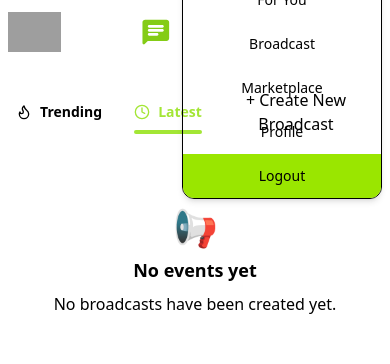
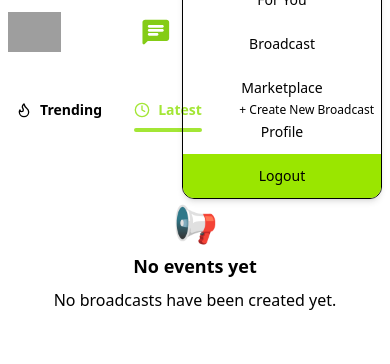
Before and after one commit to E1PBP/movezz, a Django app: page /broadcast/latest/ in a window 390 px wide. Shown: the top 364 px of the page. Run offline with Django 5.2, Linux system fonts and the light colour scheme; data that the repository does not hold is empty; some libraries are stand-ins or nearby versions; grey boxes are pictures that could not be loaded.

Commit message:
style: more responsive lmao

```diff
--- a/broadcast_module/templates/broadcasts/event_list.html
+++ b/broadcast_module/templates/broadcasts/event_list.html
@@ -28,7 +28,7 @@
         <div id="tab-indicator" class="absolute bottom-0 rounded-full transition-all duration-300 ease-out"
              style="height:4px; left:0; width:0; background-color: #A3E635;"></div>
       </div>
-      <button class="btn btn-warning ml-4" onclick="showCreateModal()">+ Create New Broadcast</button>
+      <button class="btn btn-warning ml-4 max-sm:text-xs" onclick="showCreateModal()">+ Create New Broadcast</button>
     </div>
 
     <div class="flex flex-col gap-6" id="events-container">
--- a/broadcast_module/views.py
+++ b/broadcast_module/views.py
@@ -40,8 +40,7 @@ def broadcast_list(request) -> Any:
         'events': events_page.object_list,
         'initial_tab': 'trending',
         'has_next': events_page.has_next(),
-        'suggested_followers': suggested_followers,
-        'popular_tags': popular_tags,
+        'suggested_followers': suggested_followers
     })
 
 
```
